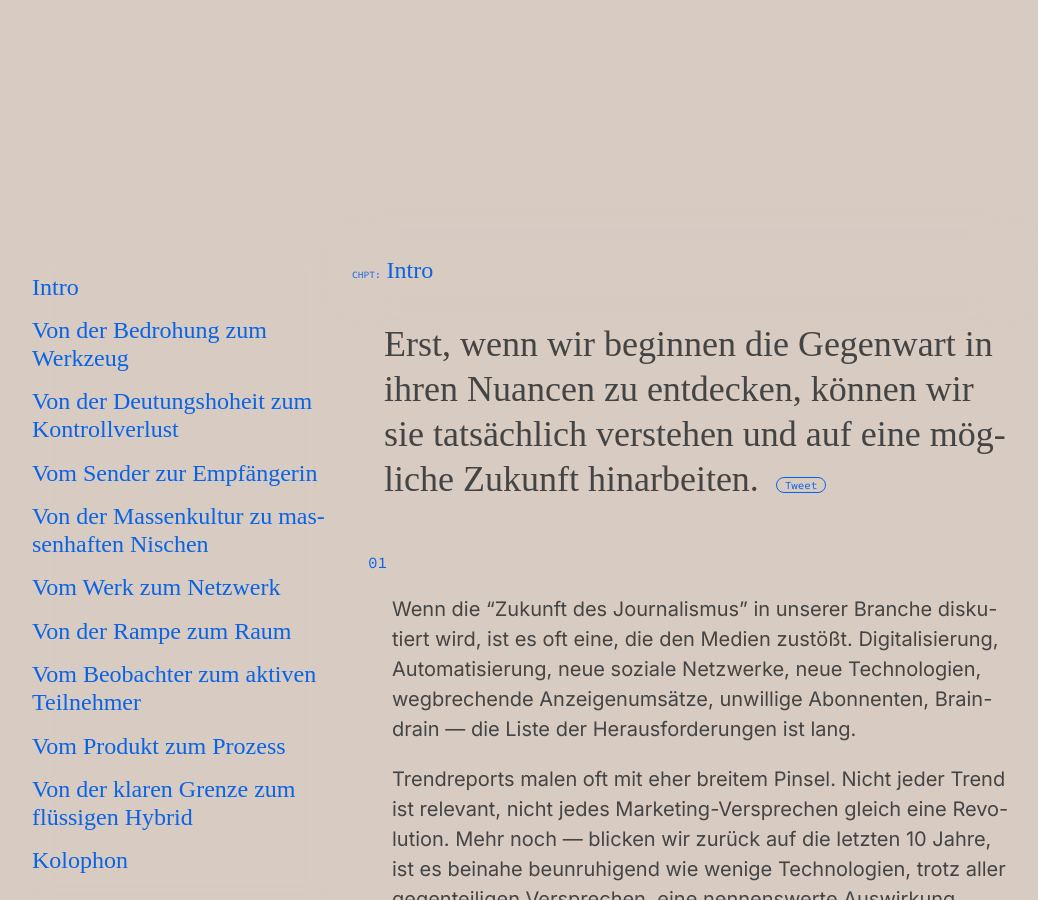
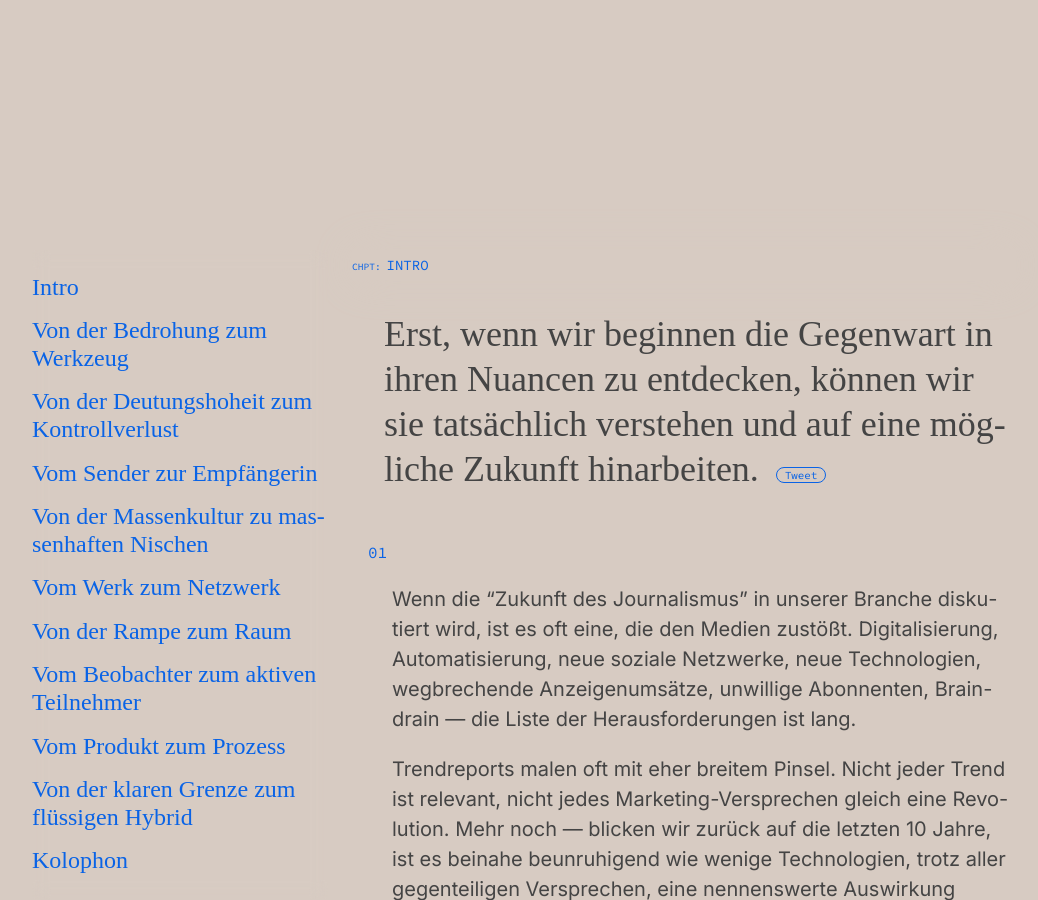
Before and after one commit to sz-innovation/entwicklungsreport-2021, a Jekyll site: the page built from index.html, in a window 1280 px wide and 900 px high, scrolled down 1020 px. Shown: the whole window, without its empty margins (0-1038 px from the left). Built offline with Jekyll 4.4.1, drawn with Linux system fonts in a browser that asks for light colours; some web fonts are replaced.

Commit message:
small type changes

```diff
--- a/index.html
+++ b/index.html
@@ -31,9 +31,9 @@ title: Entwicklungsreport 2021
         </div>
         <article class="w-75-ns w-100" id="content">
             {% for article in site.trends %}
-            <section class="f4-ns f5 mb7 pl3-ns txt-color w-100 lh-copy measure-wide sans-serif">
-                <h2 class="pt2 pr6 pb2 sticky-header junicode f3 bg-main lh-solid" id="{{ article.title | replace: " ", "_" }}">
-                    <a class="contrast-color link" href="#{{ article.title | replace: " ", "_" }}">{{article.title}}</a>
+            <section class="f4-ns f5 mb5 pl3-ns txt-color w-100 lh-copy measure-wide sans-serif">
+                <h2 class="pt2 pr5 pb2 sticky-header junicode f3 bg-main lh-solid" id="{{ article.title | replace: " ", "_" }}">
+                    <a class="contrast-color ttu f6 mono link" href="#{{ article.title | replace: " ", "_" }}">{{article.title}}</a>
                 </h2>
                 {% if article.subtitle %}<p class=" ma0 ml4 mt4 junicode f2 lh-title pullquote">{{article.subtitle}} <a class="pl2 pr2 br-pill link contrast-color ba mt0 ml2 mono fs-normal tweet-button" target="_blank" href="https://twitter.com/intent/tweet/?text={{ article.subtitle | replace: " ", "%20" }}%20{{ site.url }}#{{ article.title | replace: " ", "_" }}">Tweet</a></p></p>{% endif %}
                 {{article.content}}
```
